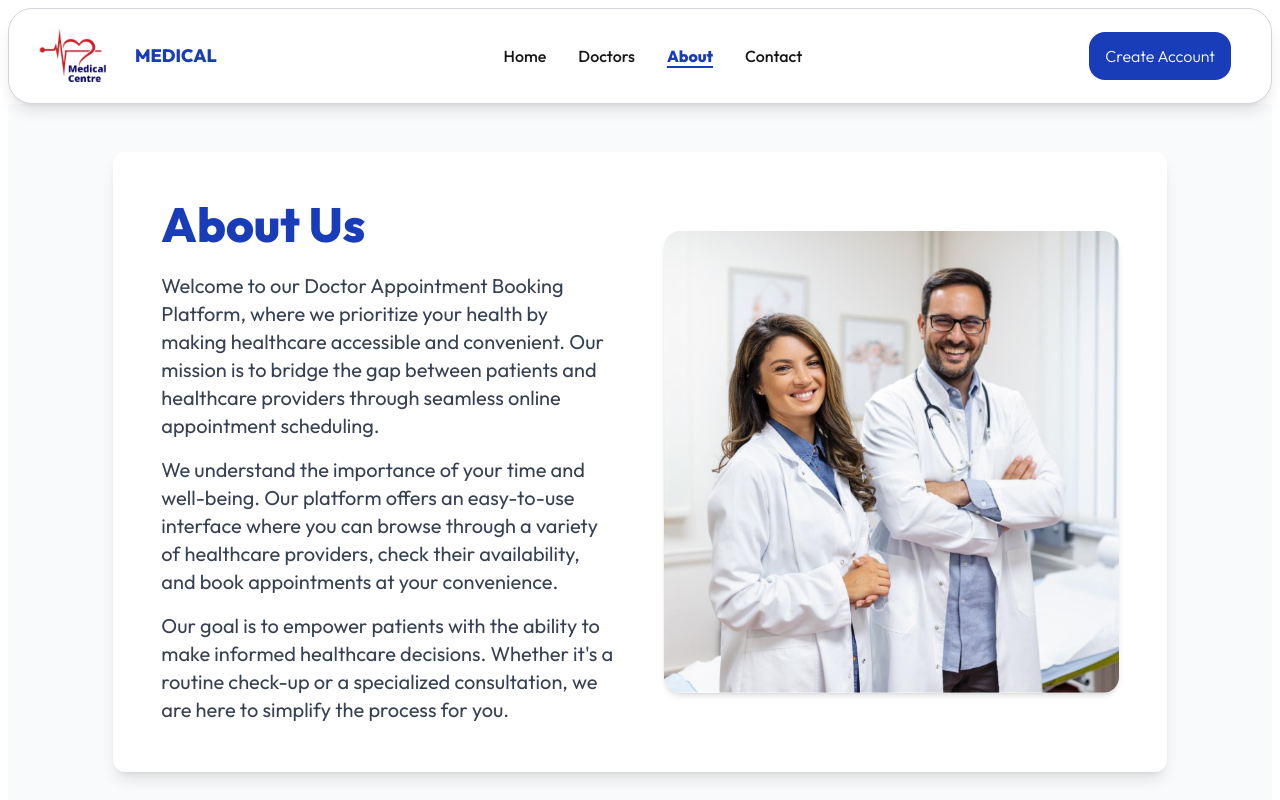
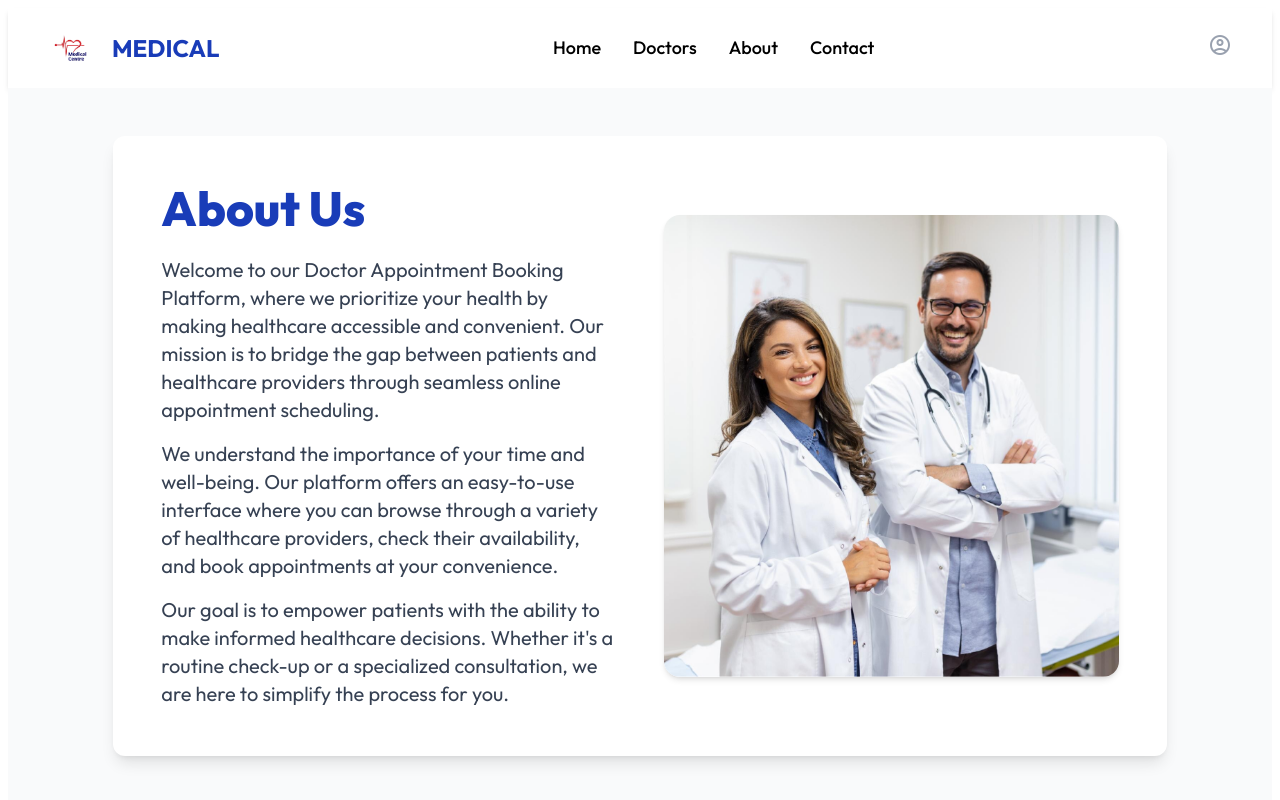
Before and after one commit to vanshxgupta/Doctor-Appointment-Booking-Website, a React (Vite) app in the folder frontend/: page /about in a window 1280 px wide. Shown: the top 800 px of the page. Built offline with nearby package versions, Linux system fonts and the light colour scheme; a web font is replaced by a local one.

Commit message:
Refactor Navbar component for improved layout and user experience

```diff
--- a/frontend/src/components/Navbar.jsx
+++ b/frontend/src/components/Navbar.jsx
@@ -1,155 +1,203 @@
 import React, { useState, useContext } from "react";
-import { NavLink, Link, useNavigate } from "react-router-dom";
+import { NavLink, useNavigate } from "react-router-dom";
 import { assets } from "../assets/assets_frontend/assets";
 import { AppContext } from "../context/AppContext";
 
 function Navbar() {
   const navigate = useNavigate();
   const { token, settoken } = useContext(AppContext);
-  const [showmenu, setshowmenu] = useState(false);
-  const [userPhoto, setUserPhoto] = useState(null);
   const [sidebarOpen, setSidebarOpen] = useState(false);
+  const [showMenu, setShowMenu] = useState(false);
 
   return (
-    <div className="flex justify-between items-center py-1.5 px-6 rounded-3xl backdrop-blur-[17.5px] bg-opacity-80 w-full max-w-full flex-wrap sm:flex-nowrap sm:py-4 sm:px-10 bg-[#ffffffff] border border-gray-300 shadow-lg">
-      <div className="flex gap-8 justify-between items-center py-1.5 my-auto w-full sm:w-auto">
-        <div className="flex justify-center items-center px-0.5">
+    <header className="top-0 left-0 w-full z-20 bg-white shadow-md">
+      <div className="flex justify-between items-center px-6 py-4 sm:px-10">
+        {/* Logo Section */}
+        <div className="flex items-center gap-4">
           <img
             onClick={() => navigate("/")}
-            loading="lazy"
             src={assets.logo}
-            className="scale-200 aspect-[1] w-[50px]"
             alt="Logo"
+            className="w-12 cursor-pointer"
           />
-        </div>
-        <div
+          <h1
             onClick={() => navigate("/")}
-          className="cursor-pointer my-auto uppercase font-extrabold text-lg text-blue-800 nav-logo"
+            className="text-l sm:text-2xl font-bold text-blue-800 cursor-pointer"
           >
             MEDICAL
-        </div>
+          </h1>
         </div>
 
-      <div className="sm:hidden flex items-center">
-        <button onClick={() => setSidebarOpen(!sidebarOpen)}>
+        {/* Mobile Menu Button */}
+        {/* hidden for the large screens */}
+        <div className="flex items-center gap-4 md:hidden">
+          {token ? (
+            <div
+              className="relative"
+              onMouseEnter={() => setShowMenu(true)}
+              onMouseLeave={() => setShowMenu(false)}
+            >
+              <img
+                src={assets.robot} // Replace with the user's profile picture if available
+                alt="Profile"
+                className="w-10 h-10 object-cover rounded-full border border-gray-300 cursor-pointer"
+              />
+              {showMenu && (
+                <div className="absolute right-0 mt-2 w-48 bg-white shadow-lg rounded-lg">
+                  <button
+                    className="w-full px-4 py-2 text-left hover:bg-gray-100"
+                    onClick={() => navigate("/my-profile")}
+                  >
+                    My Profile
+                  </button>
+                  <button
+                    className="w-full px-4 py-2 text-left hover:bg-gray-100"
+                    onClick={() => navigate("/my-appointments")}
+                  >
+                    My Appointments
+                  </button>
+                  <button
+                    className="w-full px-4 py-2 text-left hover:bg-gray-100"
+                    onClick={() => settoken(false)}
+                  >
+                    Logout
+                  </button>
+                </div>
+              )}
+            </div>
+          ) : (
+            <div
+              onClick={() => navigate("/login")}
+              className="cursor-pointer text-blue-800 hover:text-blue-600 transition-all duration-300"
+            >
+              <span className="material-symbols-outlined text-3xl">
+                account_circle
+              </span>
+            </div>
+          )}
+          <button
+            className="focus:outline-none"
+            onClick={() => setSidebarOpen(!sidebarOpen)}
+          >
             <img src={assets.menu_icon} alt="Menu" className="w-8" />
           </button>
         </div>
 
-      <nav
-        className={`sm:flex gap-8 justify-center items-center self-stretch my-auto text-base text-center text-neutral-900 font-medium w-full sm:w-auto nav-links ${
-          sidebarOpen ? "block" : "hidden"
+        {/* Desktop Navigation Links */}
+        <nav className="hidden sm:flex gap-8 text-lg font-medium">
+          <NavLink to="/" className="hover:text-blue-800">
+            Home
+          </NavLink>
+          <NavLink to="/doctors" className="hover:text-blue-800">
+            Doctors
+          </NavLink>
+          <NavLink to="/about" className="hover:text-blue-800">
+            About
+          </NavLink>
+          <NavLink to="/contact" className="hover:text-blue-800">
+            Contact
+          </NavLink>
+        </nav>
+
+        {/* Desktop Profile Section */}
+        {token ? (
+          <div
+            className="relative hidden md:block cursor-pointer"
+            onMouseEnter={() => setShowMenu(true)}
+            onMouseLeave={() => setShowMenu(false)}
+          >
+            <img
+              src={assets.robot} // Replace with the user's profile picture if available
+              alt="Profile"
+              className="w-10 h-10 object-cover rounded-full border border-gray-300"
+            />
+            {showMenu && (
+              <div className="absolute right-0 mt-2 w-48 bg-white shadow-lg rounded-lg">
+                <button
+                  className="w-full px-4 py-2 text-left hover:bg-gray-100"
+                  onClick={() => navigate("/my-profile")}
+                >
+                  My Profile
+                </button>
+                <button
+                  className="w-full px-4 py-2 text-left hover:bg-gray-100"
+                  onClick={() => navigate("/my-appointments")}
+                >
+                  My Appointments
+                </button>
+                <button
+                  className="w-full px-4 py-2 text-left hover:bg-gray-100"
+                  onClick={() => settoken(false)}
+                >
+                  Logout
+                </button>
+              </div>
+            )}
+          </div>
+        ) : (
+          <div
+          onClick={() => navigate("/login")}
+          className="hidden sm:block"
+        >
+          <span className=" cursor-pointer material-symbols-outlined text-gray-400 text-8xl hover:text-gray-900">
+            account_circle
+          </span>
+        </div>
+        )}
+      </div>
+
+      {/* Mobile Sidebar */}
+      <div
+        className={`sm:hidden fixed top-0 left-0 h-full w-64 bg-white shadow-lg z-30 transform transition-transform duration-300 ease-in-out ${
+          sidebarOpen ? "translate-x-0" : "-translate-x-full"
         }`}
       >
+        <button
+          className="absolute top-4 right-4 focus:outline-none"
+          onClick={() => setSidebarOpen(false)}
+        >
+        <span className="material-symbols-outlined text-gray-600 text-2xl">close</span>
+        </button>
+        <nav className="mt-20 flex flex-col gap-4 px-6">
           <NavLink
+            onClick={() => setSidebarOpen(false)}
             to="/"
-          className={({ isActive }) =>
-            isActive
-              ? "py-2 text-blue-800 font-extrabold underline underline-offset-4 decoration-2 transition-all duration-300"
-              : "py-2"
-          }
+            className="py-2 hover:text-blue-800"
           >
             Home
           </NavLink>
           <NavLink
+            onClick={() => setSidebarOpen(false)}
             to="/doctors"
-          className={({ isActive }) =>
-            isActive
-              ? "py-2 text-blue-800 font-extrabold underline underline-offset-4 decoration-2 transition-all duration-300"
-              : "py-2"
-          }
+            className="py-2 hover:text-blue-800"
           >
             Doctors
           </NavLink>
           <NavLink
+            onClick={() => setSidebarOpen(false)}
             to="/about"
-          className={({ isActive }) =>
-            isActive
-              ? "py-2 text-blue-800 font-extrabold underline underline-offset-4 decoration-2 transition-all duration-300"
-              : "py-2"
-          }
+            className="py-2 hover:text-blue-800"
           >
             About
           </NavLink>
           <NavLink
+            onClick={() => setSidebarOpen(false)}
             to="/contact"
-          className={({ isActive }) =>
-            isActive
-              ? "py-2 text-blue-800 font-extrabold underline underline-offset-4 decoration-2 transition-all duration-300"
-              : "py-2"
-          }
+            className="py-2 hover:text-blue-800"
           >
             Contact
           </NavLink>
         </nav>
+      </div>
 
-      {token ? (
+      {/* Overlay for Sidebar */}
+      {sidebarOpen && (
         <div
-          className="relative flex gap-1 group cursor-pointer"
-          onMouseEnter={() => setshowmenu(true)}
-          onMouseLeave={() => setshowmenu(false)}
-        >
-          <div className="w-10 h-10 rounded-full overflow-hidden bg-gray-300 flex justify-center items-center">
-            {userPhoto ? (
-              <img
-                src={userPhoto}
-                alt="User"
-                className="w-full h-full object-cover"
-              />
-            ) : (
-              <span className="text-gray-500 text-xl">U</span>
+          className="fixed inset-0 bg-black bg-opacity-50 z-10"
+          onClick={() => setSidebarOpen(false)}
+        ></div>
       )}
-          </div>
-          <img className="w-2.5" src={assets.dropdown_icon} alt="^" />
-          {showmenu && (
-            <ul className="absolute right-0 mt-10 w-48 bg-white border border-gray-200 rounded-lg shadow-lg">
-              <li
-                className="px-4 py-2 hover:bg-gray-100"
-                onClick={() => navigate("/my-profile")}
-              >
-                My Profile
-              </li>
-              <li
-                className="px-4 py-2 hover:bg-gray-100"
-                onClick={() => navigate("/my-appointments")}
-              >
-                My Appointments
-              </li>
-              <li
-                className="px-4 py-2 hover:bg-gray-100"
-                onClick={() => settoken(false)}
-              >
-                Logout
-              </li>
-            </ul>
-          )}
-        </div>
-      ) : (
-        <Link
-          to="/login"
-          className="justify-center self-stretch sm:self-auto px-4 py-3 text-base leading-6 text-center text-white rounded-2xl bg-blue-800 hover:bg-blue-600 transition-all duration-300 ease-in-out max-md:px-5 font-light w-full sm:w-auto"
-        >
-          Create Account
-        </Link>
-      )}
-
-      {sidebarOpen && (
-        <div className="sm:hidden absolute top-full left-0 w-full bg-white shadow-lg z-10">
-          <NavLink to="/" className="block px-4 py-2 hover:bg-gray-100">
-            Home
-          </NavLink>
-          <NavLink to="/doctors" className="block px-4 py-2 hover:bg-gray-100">
-            Doctors
-          </NavLink>
-          <NavLink to="/about" className="block px-4 py-2 hover:bg-gray-100">
-            About
-          </NavLink>
-          <NavLink to="/contact" className="block px-4 py-2 hover:bg-gray-100">
-            Contact
-          </NavLink>
-        </div>
-      )}
-    </div>
+    </header>
   );
 }
 
```
Lines whose indentation alone changed are shown as unchanged.
